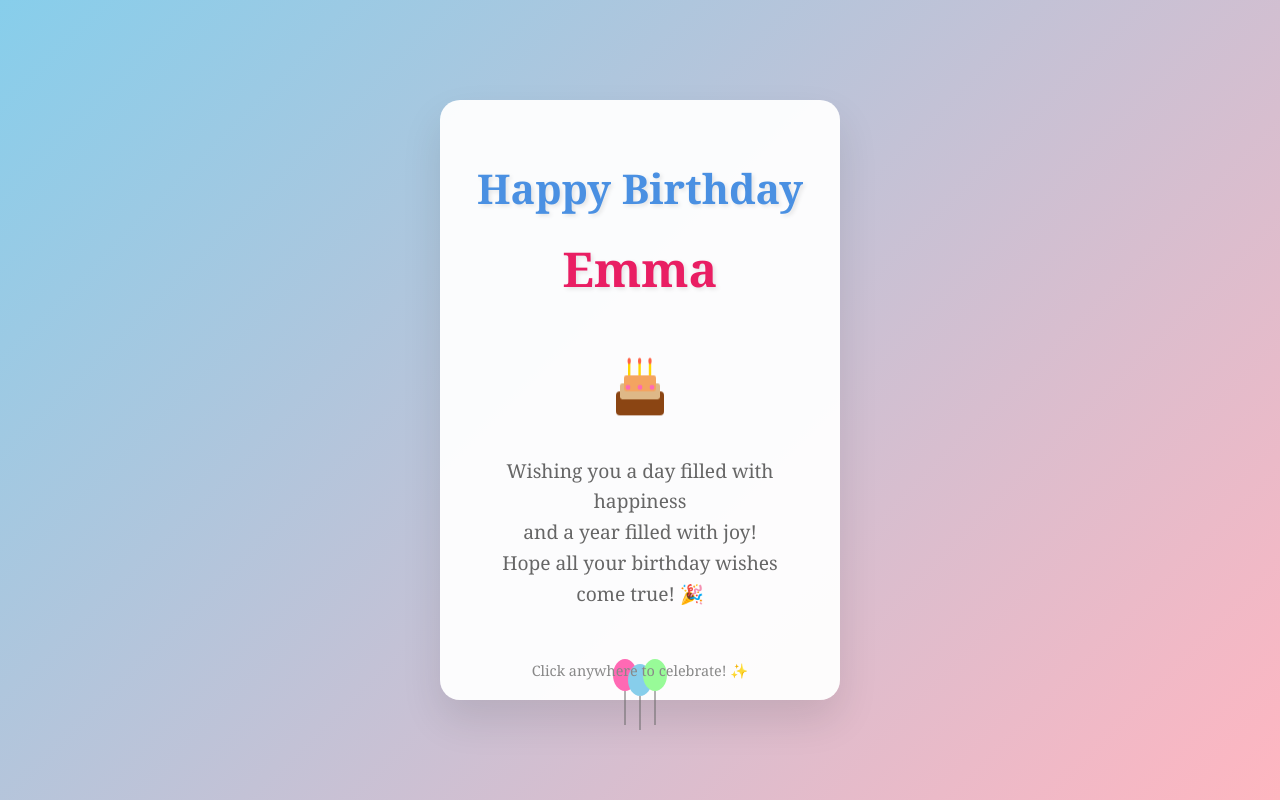
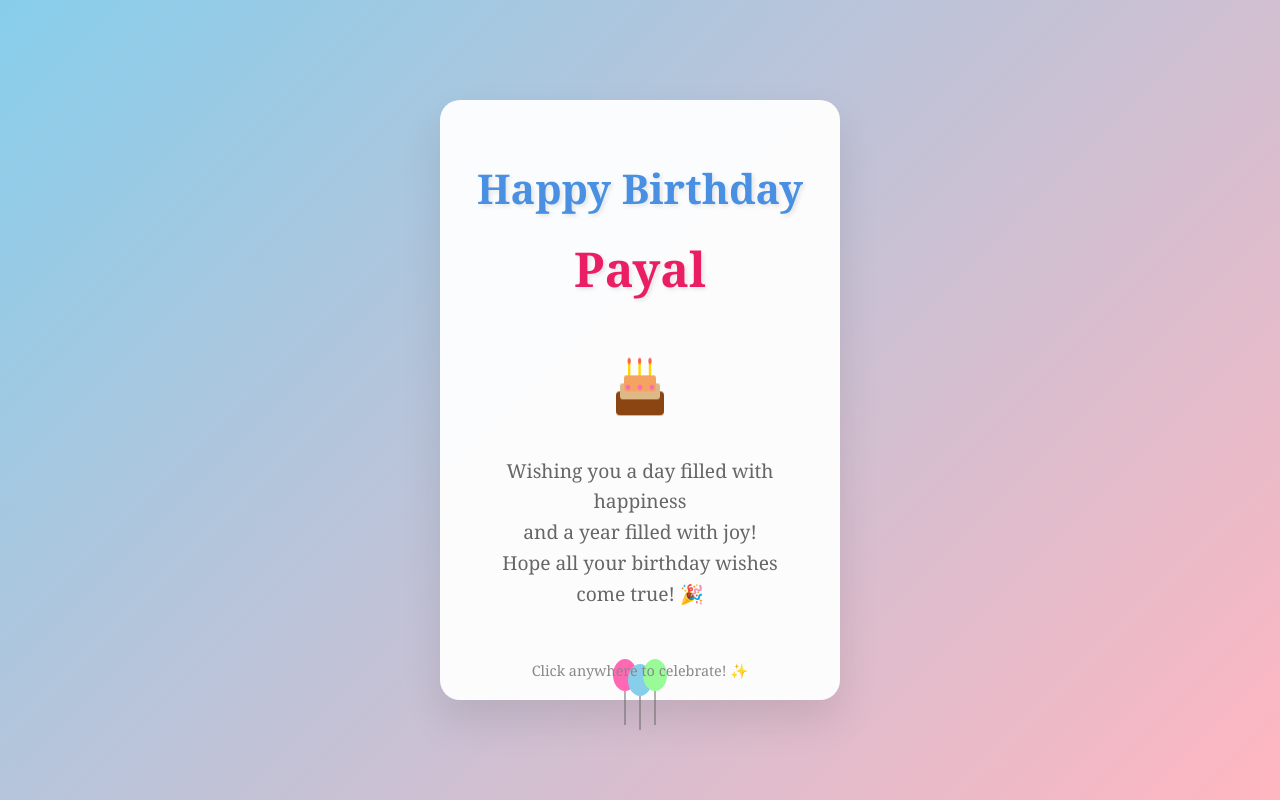
Before and after one commit to susantagorai8903-lgtm/Birthday-wish, a plain HTML site: page index.html in a window 1280 px wide. Drawn offline with Linux system fonts and the light colour scheme.

Commit message:
Update index.html

```diff
--- a/index.html
+++ b/index.html
@@ -178,7 +178,7 @@
 <body>
     <div class="card-container" onclick="celebrate()">
         <h1 class="birthday-title">Happy Birthday</h1>
-        <h2 class="name">Emma</h2>
+        <h2 class="name">Payal</h2>
 
         <div class="cake-icon">
             <svg width="80" height="80" viewBox="0 0 100 100">
```
